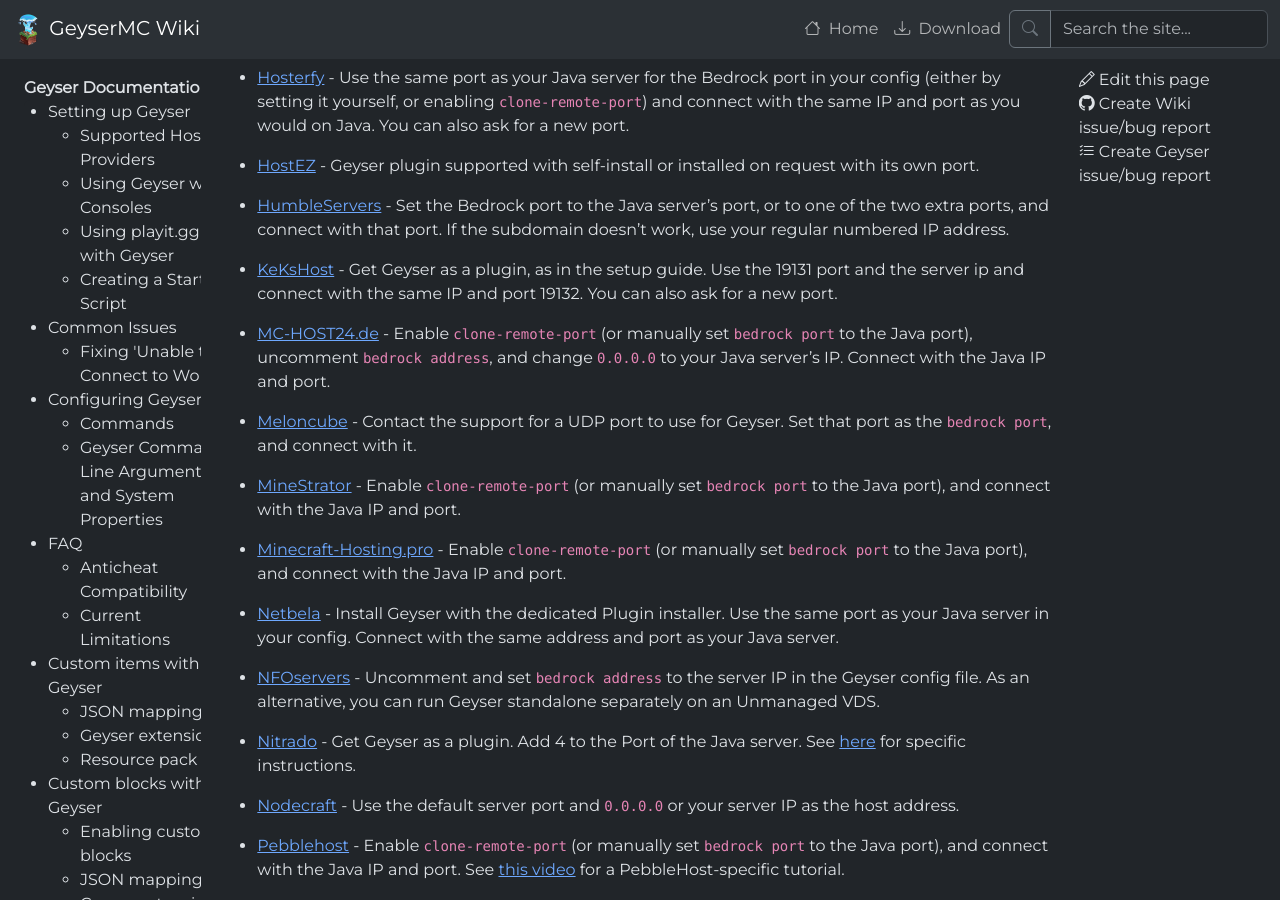
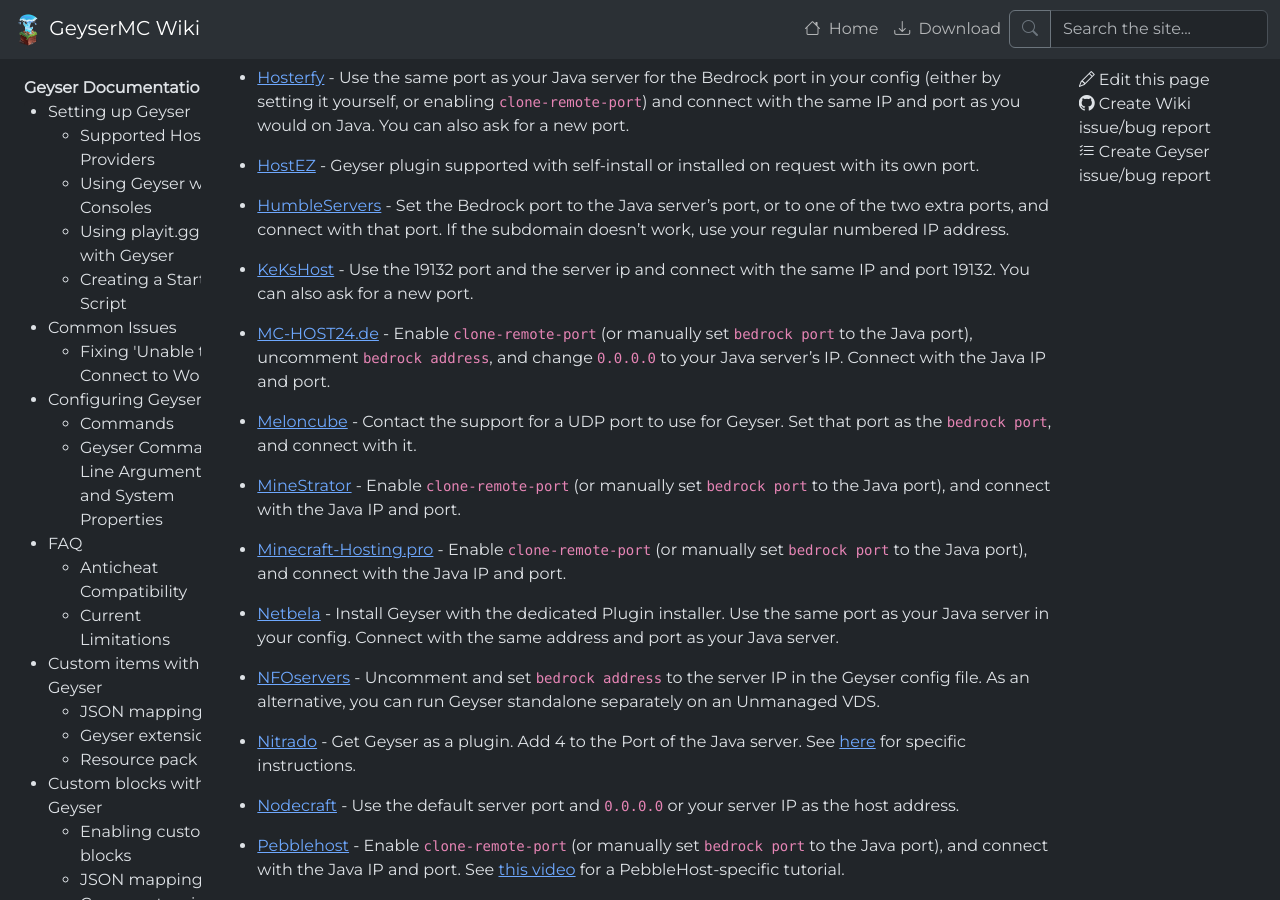
Before and after one commit to GeyserMC/GeyserWiki, a Jekyll site: the page built from _docs/geyser/supported-hosting-providers.md, in a window 1280 px wide and 900 px high, scrolled down 3783 px. Built offline with Jekyll 4.4.1, drawn with Linux system fonts in a browser that asks for light colours.

Commit message:
Update providers.json

```diff
--- a/_data/providers.json
+++ b/_data/providers.json
@@ -252,7 +252,7 @@
     {
       "name": "KeKsHost",
       "url": "https://kekshost.com/en/",
-      "description": "Get Geyser as a plugin, as in the setup guide. Use the 19131 port and the server ip and connect with the same IP and port 19132. You can also ask for a new port."
+      "description": "Use the 19132 port and the server ip and connect with the same IP and port 19132. You can also ask for a new port."
     },
     {
       "name": "MC-HOST24.de",
```
